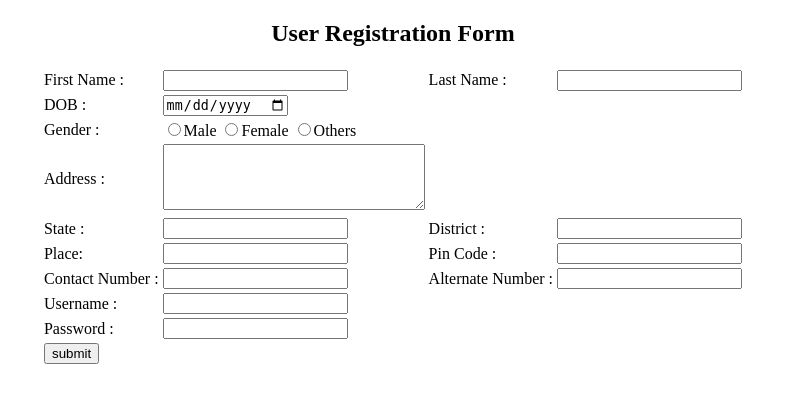
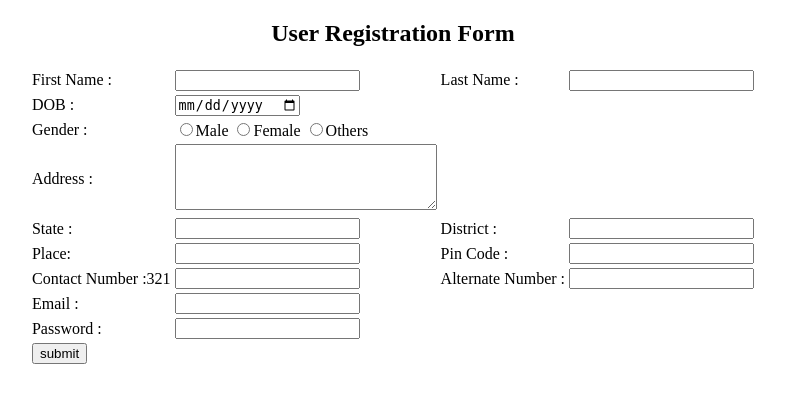
Before and after one commit to aparnamicheal/lab_app, a Django app: page /lab_app/userreg in a window 1280 px wide. Shown: the top 403 px of the page, without its empty margins (247-1032 px from the left). Run offline with Django 3.2, Linux system fonts and the light colour scheme.

Commit message:
third commit

```diff
--- a/lab_app/templates/Add_Doctor.html
+++ b/lab_app/templates/Add_Doctor.html
@@ -47,8 +47,8 @@ h2 {text-align: center;}
 <td>Alternate Number : </td>
 <td><input type="text" name="phnum"></td></tr>
 
-<tr><td>Username :</td>
-<td><input type="text" name="uname"></td></tr>
+<tr><td>Email :</td>
+<td><input type="text" name="email"></td></tr>
 <tr><td>Password : </td>
 <td><input type="text" name="pass"></td></tr>
 <tr><td><input type="submit" name="staff" value="Add Doctor"></td></tr>
--- a/lab_app/templates/Add_Staff.html
+++ b/lab_app/templates/Add_Staff.html
@@ -48,8 +48,8 @@ h2 {text-align: center;}
 <td>Alternate Number : </td>
 <td><input type="text" name="phnum"></td></tr>
 
-<tr><td>Username :</td>
-<td><input type="text" name="uname"></td></tr>
+<tr><td>Email :</td>
+<td><input type="text" name="email"></td></tr>
 <tr><td>Password : </td>
 <td><input type="text" name="pass"></td></tr>
 <tr><td><input type="submit" name="staff" value="Add Staff"></td></tr>
--- a/lab_app/templates/Login.html
+++ b/lab_app/templates/Login.html
@@ -78,10 +78,11 @@ form fieldset a:hover { text-decoration: underline; }
 <h1><strong>Welcome.</strong> Please login.</h1>
 <form  method="get">
 <fieldset>
-<p><input type="text" required value="Username"  name="txtuname"  onBlur="if(this.value=='')this.value='Username'" onFocus="if(this.value=='Username')this.value='' "></p>
-<p><input type="password" required placeholder="Password" name="txtpass" onBlur="if(this.value=='')this.value='Password'" onFocus="if(this.value=='Password')this.value='' "></p>
+<p><input type="text" required placeholder="Email"  name="email"  onBlur="if(this.value=='')this.value='email'" onFocus="if(this.value=='email')this.value='' "></p>
+<p><input type="password" required placeholder="Password" name="pass" onBlur="if(this.value=='')this.value='password'" onFocus="if(this.value=='password')this.value='' "></p>
 <p><input type="submit" value="Login" ></p>
 <p align="center"><a href="#">Forgot Password?</a></p>
+<p align="center"><a href="#">Change Password?</a></p>
 </fieldset>
 </form>
 </div> <!-- end login -->
--- a/lab_app/templates/User_Registration.html
+++ b/lab_app/templates/User_Registration.html
@@ -38,13 +38,13 @@ h2 {text-align: center;}
 <td>Pin Code : </td>
 <td><input type="text" name="pin"></td></tr>
 
-<tr><td>Contact Number :</td>
+<tr><td>Contact Number :{{v}}</td>
 <td><input type="text" name="phnum1"></td>
 <td>Alternate Number : </td>
 <td><input type="text" name="phnum2"></td></tr>
 
-<tr><td>Username :</td>
-<td><input type="text" name="uname"></td></tr>
+<tr><td>Email :</td>
+<td><input type="text" name="email"></td></tr>
 <tr><td>Password : </td>
 <td><input type="text" name="pass"></td></tr>
 <tr><td><input type="submit" name="user" value="submit"></td></tr>
--- a/lab_app/urls.py
+++ b/lab_app/urls.py
@@ -7,6 +7,6 @@ urlpatterns = [
     path('staff',views.stafreg),
     path('doct',views.addoct),
     path('category',views.category),
-    #path("newtest",views.newtst),
+    path("newtest",views.newtst),
 
 ]
--- a/lab_app/views.py
+++ b/lab_app/views.py
@@ -8,17 +8,17 @@ c = con.cursor()
 def log(request):
     msg=""
     if(request.POST):
-        uname=request.POST.get("txtuname")
-        pwd=request.POST.get("txtpass")
-        s="select count(*) from login where username='"+uname+"'"
+        email=request.POST.get("email")
+        pwd=request.POST.get("pass")
+        s="select count(*) from login where email='"+email+"'"
         c.execute(s)
         r=c.fetchone()
         if(r[0]>0):
-            s="select * from login where username='"+uname+"'"
+            s="select * from login where email='"+email+"'"
             c.execute(s)
             r=c.fetchone()
             if(r[1]==pwd):
-                request.session['uname']='username'
+                request.session['email']='email'
                 if(r[2]=='admin'):
                  msg="success"
                  #admin home page
@@ -56,15 +56,15 @@ def ureg(request):
         pincode=request.POST.get('pin')
         contactnum=request.POST.get('phnum1')
         alternatenum=request.POST.get('phnum2')
-        username=request.POST.get('uname')
+        email=request.POST.get('email')
         password=request.POST.get('pass')
-        uslg="insert into login(username,password,type) values('"+str(username)+"','"+str(password)+"','"+str(u)+"');"
-        urg="insert into user_reg(firstname,lastname,dob,gender,address,state,district,place,pincode,contactnum,alternatenum,username,password) values('"+str(fname)+"','"+str(lname)+"','"+str(dob)+"','"+str(gender)+"','"+str(address)+"','"+str(state)+"','"+str(district)+"','"+str(place)+"','"+str(pincode)+"','"+str(contactnum)+"','"+str(alternatenum)+"','"+str(username)+"','"+str(password)+"');"
+        uslg="insert into login(email,password,type) values('"+str( email)+"','"+str(password)+"','"+str(u)+"');"
+        urg="insert into user_reg(firstname,lastname,dob,gender,address,state,district,place,pincode,contactnum,alternatenum,email,password) values('"+str(fname)+"','"+str(lname)+"','"+str(dob)+"','"+str(gender)+"','"+str(address)+"','"+str(state)+"','"+str(district)+"','"+str(place)+"','"+str(pincode)+"','"+str(contactnum)+"','"+str(alternatenum)+"','"+str( email)+"','"+str(password)+"');"
         c.execute(uslg)
         c.execute(urg)
         con.commit()
 
-    return render(request,'User_Registration.html')
+    return render(request,'User_Registration.html',{'v':321})
 
 
 def stafreg(request):
@@ -82,10 +82,10 @@ def stafreg(request):
         pincode=request.POST.get('pin')
         contactnum=request.POST.get('phnum1')
         alternatenum=request.POST.get('phnum2')
-        username=request.POST.get('uname')
+        email=request.POST.get('email')
         password=request.POST.get('pass')
-        stflg="insert into login(username,password,type) values('"+str(username)+"','"+str(password)+"','"+str(s)+"');"
-        stfrg="insert into staff_reg(firstname,lastname,dob,gender,qualification,address,state,district,place,pincode,contactnum,alternatenum,username,password) values('"+str(fname)+"','"+str(lname)+"','"+str(dob)+"','"+str(gender)+"','"+str(qualification)+"','"+str(address)+"','"+str(state)+"','"+str(district)+"','"+str(place)+"','"+str(pincode)+"','"+str(contactnum)+"','"+str(alternatenum)+"','"+str(username)+"','"+str(password)+"');"
+        stflg="insert into login(email,password,type) values('"+str( email)+"','"+str(password)+"','"+str(s)+"');"
+        stfrg="insert into staff_reg(firstname,lastname,dob,gender,qualification,address,state,district,place,pincode,contactnum,alternatenum, email,password) values('"+str(fname)+"','"+str(lname)+"','"+str(dob)+"','"+str(gender)+"','"+str(qualification)+"','"+str(address)+"','"+str(state)+"','"+str(district)+"','"+str(place)+"','"+str(pincode)+"','"+str(contactnum)+"','"+str(alternatenum)+"','"+str( email)+"','"+str(password)+"');"
         c.execute(stfrg)
         c.execute(stflg)
         con.commit()
@@ -102,10 +102,10 @@ def labreg(request):
         pincode=request.POST.get('pin')
         contactnum=request.POST.get('phnum1')
 
-        username=request.POST.get('uname')
+        email=request.POST.get('email')
         password=request.POST.get('pass')
-        lblg="insert into login(username,password,type) values('"+str(username)+"','"+str(password)+"','"+str(l)+"');"
-        lbrg="insert into lab_reg(labname,address,state,district,place,pincode,contactnum,username,password) values('"+str(labname)+"','"+str(address)+"','"+str(state)+"','"+str(district)+"','"+str(place)+"','"+str(pincode)+"','"+str(contactnum)+"','"+str(username)+"','"+str(password)+"');"
+        lblg="insert into login(email,password,type) values('"+str(email)+"','"+str(password)+"','"+str(l)+"');"
+        lbrg="insert into lab_reg(labname,address,state,district,place,pincode,contactnum,email,password) values('"+str(labname)+"','"+str(address)+"','"+str(state)+"','"+str(district)+"','"+str(place)+"','"+str(pincode)+"','"+str(contactnum)+"','"+str( email)+"','"+str(password)+"');"
 
         c.execute(lblg)
         c.execute(lbrg)
@@ -124,6 +124,15 @@ def category(request):
         adtst="insert into test_category(category_name,test_type,rate) values('"+str(tstcat)+"','"+str(tsttype)+"','"+str(rate)+"');"
         c.execute(adtst)
         con.commit()
+
     return render(request,"Add_TestCategory.html")
-#def newtst(request):
- #   return render(request,"Add_NewTest.html")
+def newtst(request):
+    q="select * from test_category"
+    c.execute(q)
+    result=c.fetchall()
+    ar=[]
+    for item in result:
+       ar.append([item[0],item[1]])
+    print(ar)
+    cat=['blood','routine','a','b']
+    return render(request,"Add_NewTest.html",{'cat':ar})
```
Also changed, not shown: lab_app/templates/Add_Lab.html (+3 -4 lines), lab_app/templates/Add_NewTest.html (+5 -4 lines), 1 other file.
